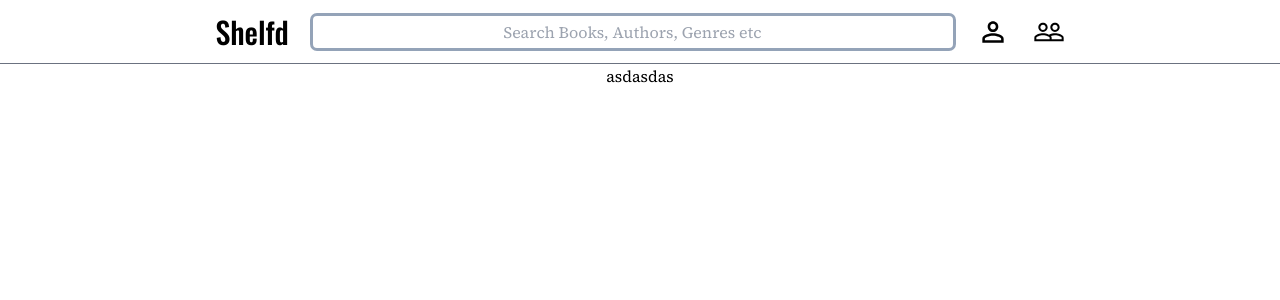
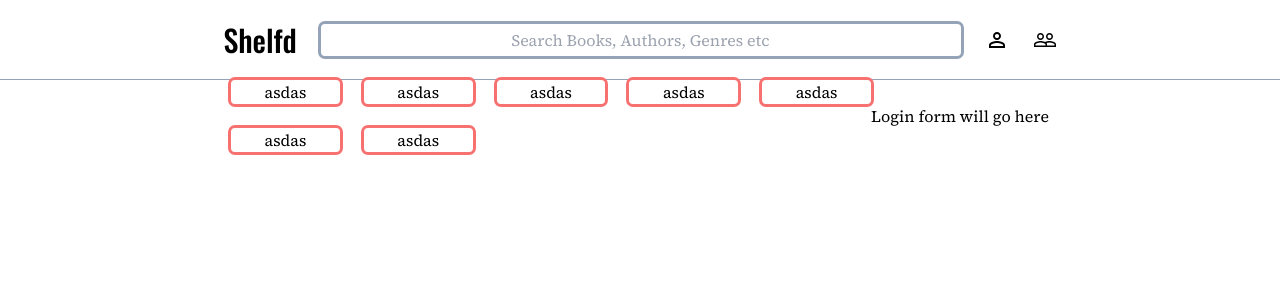
Before and after one commit to Ben-Langlois/Shelfd, a React (Create React App) app: page / in a window 1280 px wide. Shown: the top 300 px of the page. Built offline with nearby package versions, Linux system fonts and the light colour scheme.

Commit message:
started landing/login page

```diff
--- a/src/App.js
+++ b/src/App.js
@@ -4,21 +4,40 @@ import PeopleOutlineIcon from '@mui/icons-material/PeopleOutline';
 
 const Header = () => {
   return(
-    <header className='flex justify-center items-center h-16 gap-x-6 border-gray-500 border-b'>
-      <h1 class='text-3xl font-display font-medium'>Shelfd</h1>
-      <input type="text" name="search" class='w-3/6 rounded outline outline-slate-400 p-1 text-center' placeholder='Search Books, Authors, Genres etc'/>
-      <PersonOutlineIcon class='hover:scale-110 h-8 transform transition duration-50 cursor-pointer'/>
-      <PeopleOutlineIcon class='hover:scale-110 h-8 transform transition duration-50 cursor-not-allowed'/> {/* will change cursor once functional */}
+    <header id='header' className='flex justify-center items-center h-20 gap-x-6 border-slate-400 border-b'>
+      <h1 className='text-3xl font-display font-medium'>Shelfd</h1>
+      <input type="text" name="search" className='w-3/6 rounded outline outline-slate-400 p-1 text-center' placeholder='Search Books, Authors, Genres etc'/>
+      <PersonOutlineIcon className='hover:scale-110 h-8 transform transition duration-50 cursor-pointer'/>
+      <PeopleOutlineIcon className='hover:scale-110 h-8 transform transition duration-50 cursor-not-allowed'/> {/* will change cursor once functional */}
     </header>
+  )
+}
+
+const Landing = () => {
+  return(
+    <div id='landing' className='flex flex-auto justify-center items-center'>
+      <div className='grid grid-cols-5 gap-6 w-2/4'> {/* grid of books, maybe 'featured' books? */}
+        <div className='outline outline-red-400 rounded'>asdas</div>  {/* Will replace will API or something, just divs to figure out css*/}
+        <div className='outline outline-red-400 rounded'>asdas</div>
+        <div className='outline outline-red-400 rounded'>asdas</div>
+        <div className='outline outline-red-400 rounded'>asdas</div>
+        <div className='outline outline-red-400 rounded'>asdas</div>
+        <div className='outline outline-red-400 rounded'>asdas</div>
+        <div className='outline outline-red-400 rounded'>asdas</div>
+      </div>
+      <div> {/* login/register buttons (that lead to form) */}
+        Login form will go here
+      </div>
+    </div>
   )
 }
 
 
 function App() {
   return (
-    <div className="App font-sans">
-      <Header/>
-      asdasdas
+    <div className="App font-sans flex flex-col">
+      <Header />
+      <Landing />
     </div>
   );
 }
```
